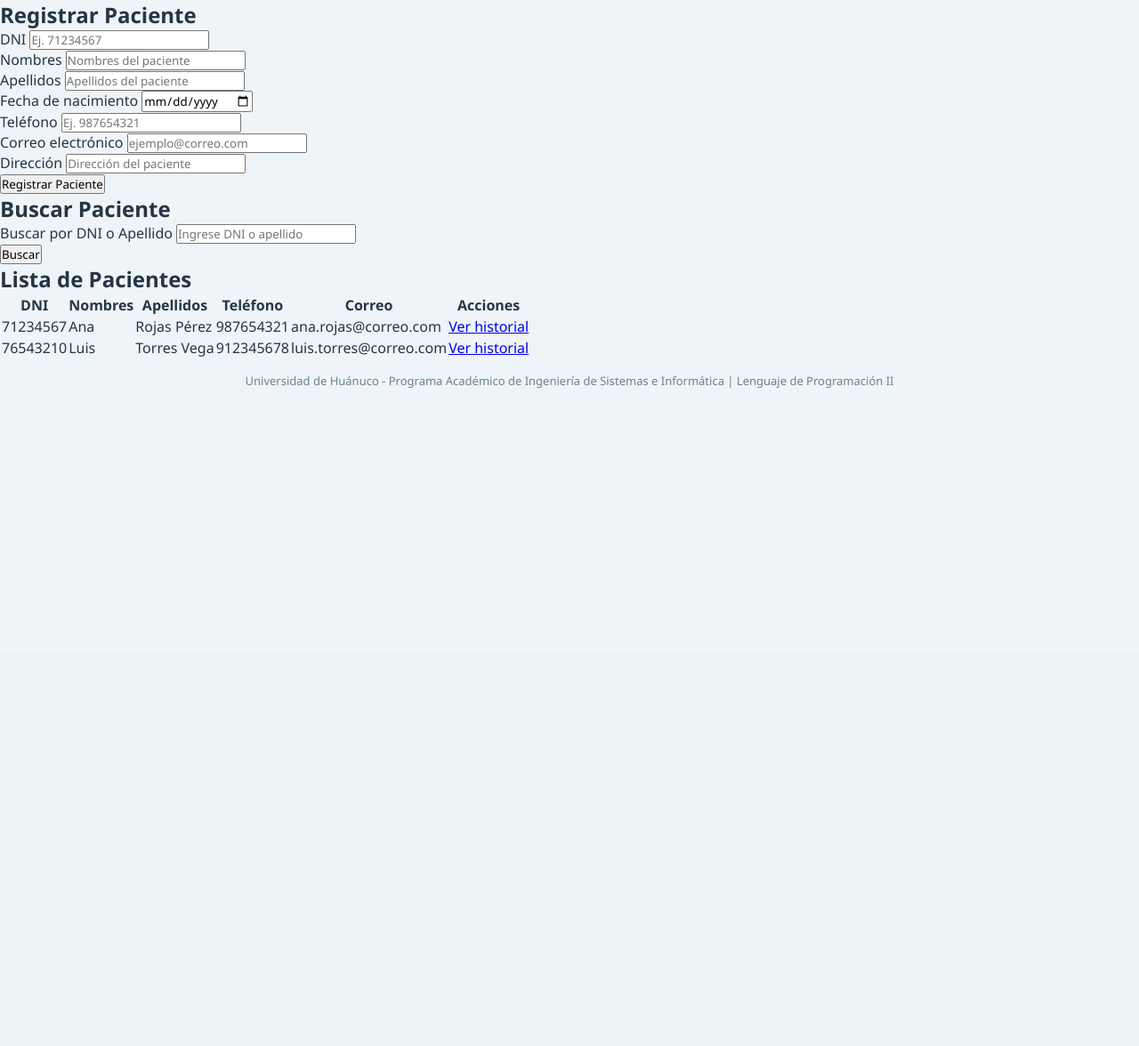
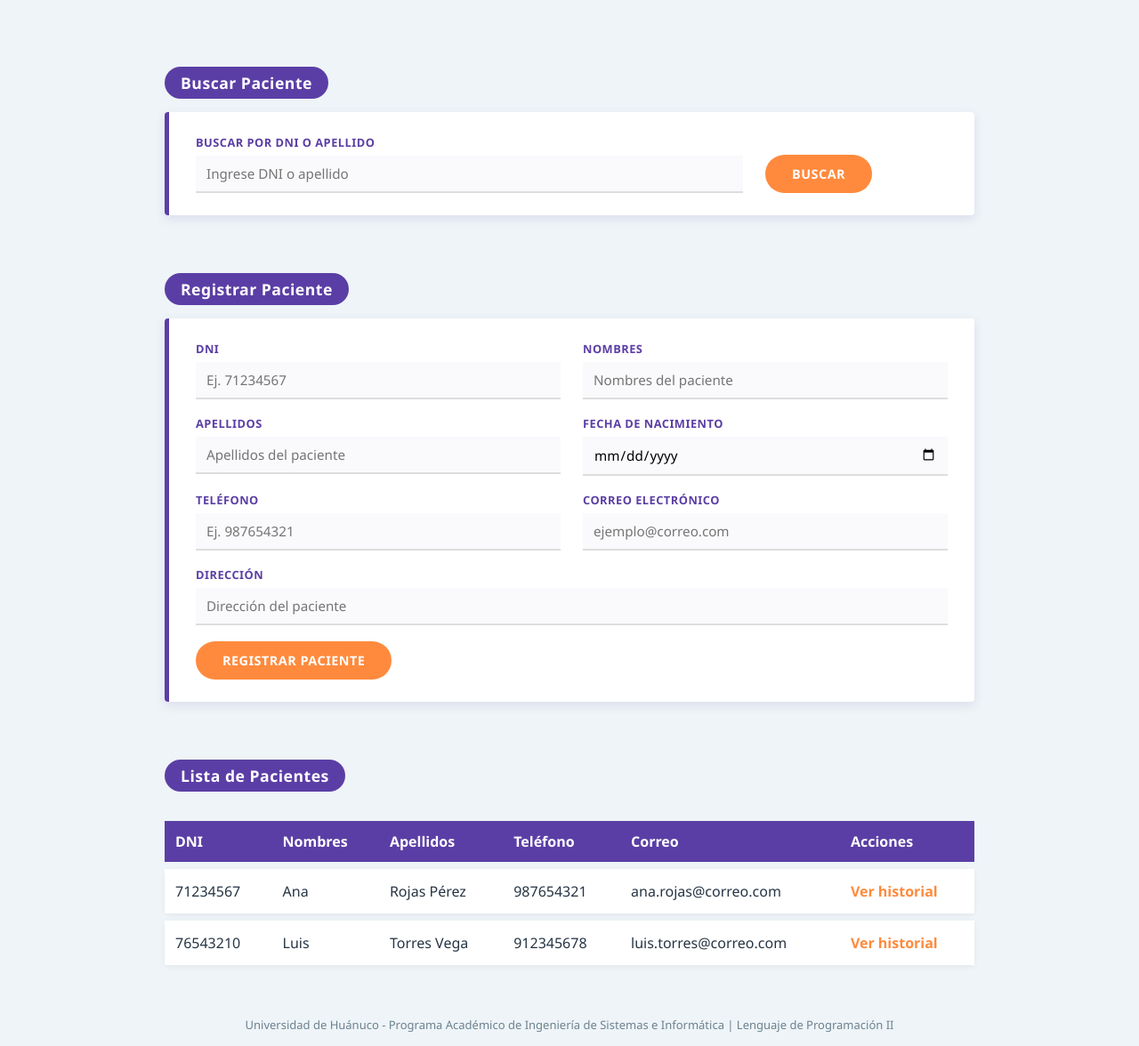
Before and after one commit to Eduard0xyz/Sistema-de-Gestion-Odontologica, a PHP site: page /vistas/pacientes.php in a window 1280 px wide. Shown: the part 66-1242 px from the top of the page at 89% size. Before the commit the page ends 502 px from the top, so only its background shows below. Run offline with PHP 8.4, Linux system fonts and the light colour scheme.

Commit message:
Codigo Paciente-s

```diff
--- a/css/pacientes.css
+++ b/css/pacientes.css
@@ -1,9 +1,157 @@
 /* ===========================================================
-   pacientes.css - Estilos EXCLUSIVOS de la página pacientes.html
-   Aquí cada integrante del equipo puede agregar o modificar
-   estilos sin afectar el trabajo de los demás.
-   Este archivo se carga DESPUÉS de base.css, así que puede
-   sobrescribir cualquier estilo general si es necesario.
+   pacientes.css - Estilo único para la página de Pacientes
    =========================================================== */
 
-/* Agrega aquí tus estilos personalizados para pacientes.html */
+main {
+    max-width: 950px;
+    margin: 35px auto;
+    padding: 0 20px;
+    font-family: 'Segoe UI', Tahoma, sans-serif;
+}
+
+main h2 {
+    display: inline-block;
+    background-color: #5b3ea5;
+    color: white;
+    padding: 6px 18px;
+    border-radius: 20px;
+    font-size: 1.1rem;
+    margin-top: 40px;
+    margin-bottom: 15px;
+    letter-spacing: 0.5px;
+}
+
+main form {
+    display: grid;
+    grid-template-columns: 1fr 1fr;
+    gap: 18px 25px;
+    background-color: #ffffff;
+    border: none;
+    border-left: 5px solid #5b3ea5;
+    border-radius: 4px;
+    padding: 25px 30px;
+    margin-bottom: 25px;
+    box-shadow: 0 4px 12px rgba(91, 62, 165, 0.12);
+}
+
+.campo-completo {
+    grid-column: 1 / -1;
+}
+
+main form div {
+    display: flex;
+    flex-direction: column;
+}
+
+main form label {
+    font-weight: 700;
+    color: #5b3ea5;
+    margin-bottom: 6px;
+    font-size: 0.8rem;
+    text-transform: uppercase;
+    letter-spacing: 0.5px;
+}
+
+main form input {
+    padding: 10px 12px;
+    border: none;
+    border-bottom: 2px solid #ddd;
+    border-radius: 0;
+    font-size: 0.95rem;
+    background-color: #faf9fc;
+    transition: border-color 0.2s ease, background-color 0.2s ease;
+}
+
+main form input:focus {
+    outline: none;
+    border-bottom-color: #5b3ea5;
+    background-color: #ffffff;
+}
+
+main form button {
+    grid-column: 1 / -1;
+    justify-self: start;
+    background-color: #ff8a3d;
+    color: white;
+    border: none;
+    padding: 12px 30px;
+    border-radius: 30px;
+    font-size: 0.9rem;
+    font-weight: 700;
+    text-transform: uppercase;
+    letter-spacing: 0.5px;
+    cursor: pointer;
+    transition: transform 0.15s ease, background-color 0.2s ease;
+}
+
+main form button:hover {
+    background-color: #e6752b;
+    transform: translateY(-2px);
+}
+
+main table {
+    width: 100%;
+    border-collapse: separate;
+    border-spacing: 0 8px;
+    margin-top: 10px;
+}
+
+main table thead {
+    display: none;
+}
+
+main table tbody tr {
+    background-color: #ffffff;
+    box-shadow: 0 2px 6px rgba(0, 0, 0, 0.06);
+    border-radius: 6px;
+}
+
+main table td {
+    padding: 14px 12px;
+    position: relative;
+}
+
+main table td::before {
+    content: attr(data-label);
+    display: block;
+    font-size: 0.7rem;
+    font-weight: 700;
+    color: #5b3ea5;
+    text-transform: uppercase;
+    margin-bottom: 2px;
+}
+
+main table tbody tr:hover {
+    box-shadow: 0 4px 14px rgba(91, 62, 165, 0.18);
+}
+
+main table a {
+    color: #ff8a3d;
+    font-weight: 700;
+    text-decoration: none;
+}
+
+main table a:hover {
+    text-decoration: underline;
+}
+
+@media (min-width: 700px) {
+    main table thead {
+        display: table-header-group;
+    }
+    main table thead th {
+        background-color: #5b3ea5;
+        color: white;
+        padding: 12px;
+        text-align: left;
+    }
+    main table td::before {
+        display: none;
+    }
+}
+
+@media (max-width: 600px) {
+    main form {
+        grid-template-columns: 1fr;
+    }
+}
--- a/php/clases/paciente.php
+++ b/php/clases/paciente.php
@@ -1,5 +1,4 @@
 <?php
-
 require_once __DIR__ . '/../config/conexion.php';
 
 class Paciente {
--- a/vistas/pacientes.php
+++ b/vistas/pacientes.php
@@ -11,6 +11,15 @@
     <?php include 'incluir/header.php'; ?>
 
     <main>
+        <h2>Buscar Paciente</h2>
+        <form action="../php/procesar/procesar_paciente.php" method="GET" style="grid-template-columns: 3fr 1fr;">
+            <div>
+                <label for="criterio">Buscar por DNI o Apellido</label>
+                <input type="text" id="criterio" name="criterio" placeholder="Ingrese DNI o apellido">
+            </div>
+            <button type="submit" style="grid-column:auto; align-self:end;">Buscar</button>
+        </form>
+
         <h2>Registrar Paciente</h2>
         <form action="../php/procesar/procesar_paciente.php" method="POST">
             <div>
@@ -42,15 +51,6 @@
                 <input type="text" id="direccion" name="direccion" placeholder="Dirección del paciente">
             </div>
             <button type="submit">Registrar Paciente</button>
-        </form>
-
-        <h2>Buscar Paciente</h2>
-        <form action="../php/procesar/procesar_paciente.php" method="GET" style="grid-template-columns: 3fr 1fr;">
-            <div>
-                <label for="criterio">Buscar por DNI o Apellido</label>
-                <input type="text" id="criterio" name="criterio" placeholder="Ingrese DNI o apellido">
-            </div>
-            <button type="submit" style="grid-column:auto; align-self:end;">Buscar</button>
         </form>
 
         <h2>Lista de Pacientes</h2>
```
